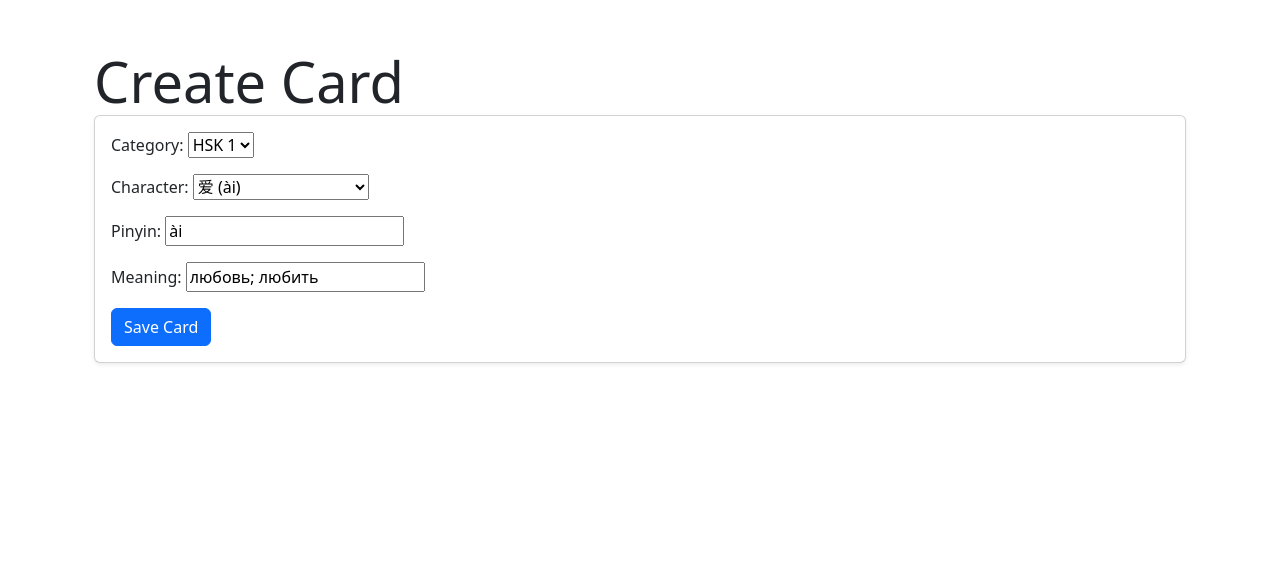
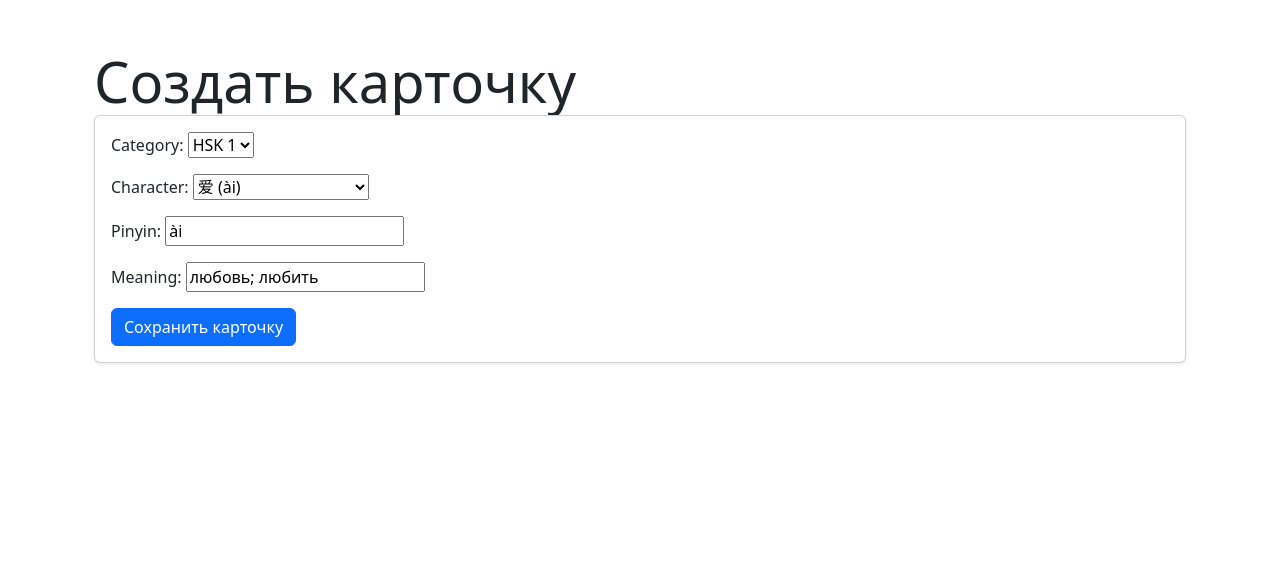
Before and after one commit to 0-Forester-0/chinese, a Django app: page /card/create/ in a window 1280 px wide. Shown: the part 56-642 px from the top of the page. Run offline with Django 3.2, Linux system fonts and the light colour scheme; the visitor is signed in with stand-in values (Sample User, id 1).

Commit message:
Update card_create.html

```diff
--- a/templates/card_create.html
+++ b/templates/card_create.html
@@ -2,13 +2,13 @@
 {% load static %}
 {% block content %}
     <div class="container mt-5">
-        <h1 class="card-title display-4">Create Card</h1>
+        <h1 class="card-title display-4">Создать карточку</h1>
         <div class="card shadow-sm">
             <div class="card-body">
                 <form method="post">
                     {% csrf_token %}
                     {{ form.as_p }}
-                    <button type="submit" class="btn btn-primary">Save Card</button>
+                    <button type="submit" class="btn btn-primary">Сохранить карточку</button>
                 </form>
             </div>
         </div>
```
